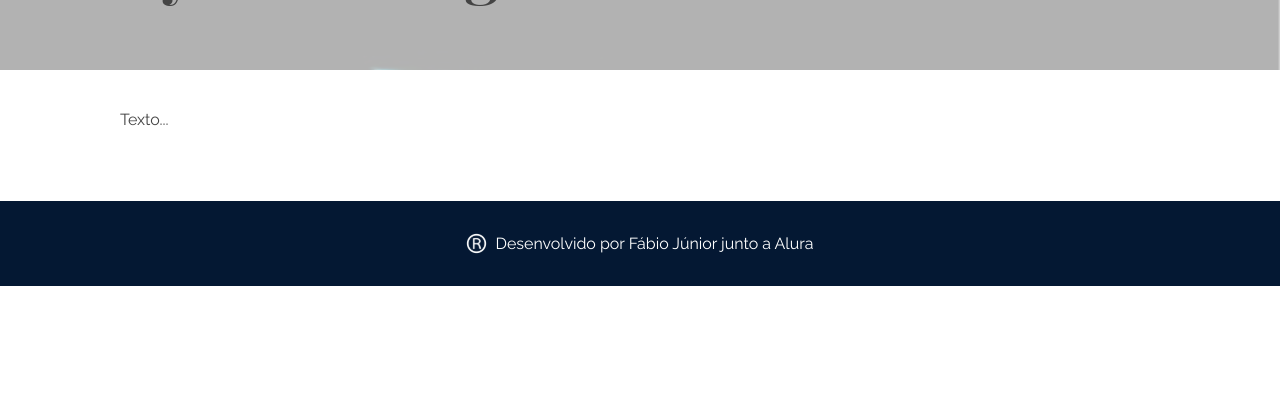
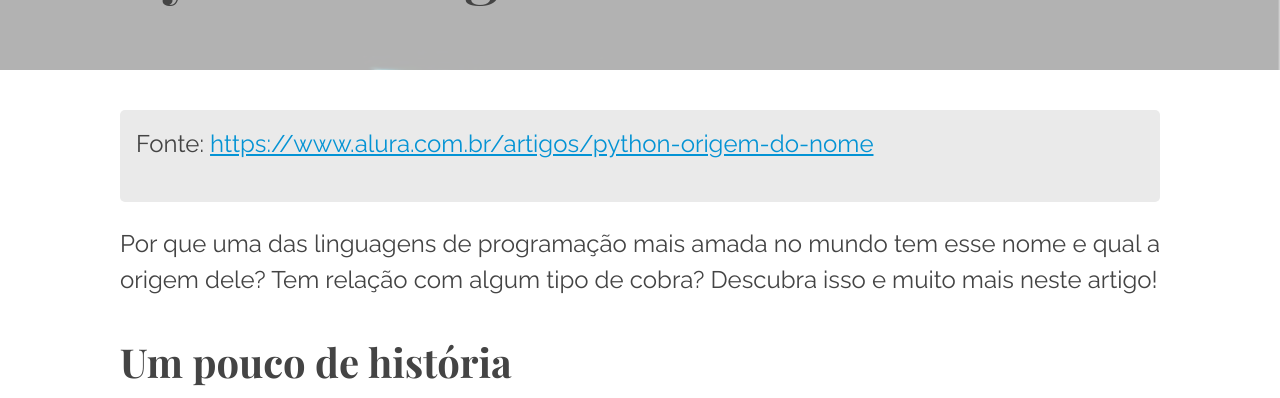
Before and after one commit to fabiosimplis/ola_mundo_react_router, a React (Vite) app: page /posts/1 in a window 1280 px wide. Shown: the part 800-1198 px from the top of the page. Before the commit the page ends 1086 px from the top, so only its background shows below. Built offline with nearby package versions, Linux system fonts and the light colour scheme.

Commit message:
add `React MarkDown` finalização das paginas de post

```diff
--- a/jsconfig.json
+++ b/jsconfig.json
@@ -1,6 +1,9 @@
 {
   "compilerOptions": {
-    "baseUrl": "src"
+    "baseUrl": "src",
+    "jsx": "react-jsx",
+    "moduleResolution": "node",
+    "esModuleInterop": true
   },
   "include": ["src"]
 }
--- a/package.json
+++ b/package.json
@@ -12,6 +12,7 @@
   "dependencies": {
     "react": "^18.3.1",
     "react-dom": "^18.3.1",
+    "react-markdown": "^9.0.3",
     "react-router-dom": "^6.28.2"
   },
   "devDependencies": {
--- /dev/null
+++ b/src/components/Post/Post.css
@@ -0,0 +1,73 @@
+.post-markdown-container h3,
+.post-markdown-container h4,
+.post-markdown-container h5,
+.post-markdown-container h6 {
+    font-family: var(--fonte-secundaria);
+}
+
+.post-markdown-container h3 {
+    margin-bottom: 2rem;
+    font-size: 2.5rem;
+}
+
+.post-markdown-container h4 {
+    margin-bottom: 1.5rem;
+    font-size: 2rem;
+}
+
+.post-markdown-container p {
+    text-align: justify;
+    font-size: 1.5rem;
+    line-height: 2.25rem;
+    margin-bottom: 1.5rem;
+}
+
+.post-markdown-container a {
+    color: #0493d4;
+    text-decoration: underline;
+}
+
+.post-markdown-container img {
+    display: block;
+    margin: 0 auto;
+}
+
+.post-markdown-container ul {
+    font-size: 1.5rem;
+}
+
+.post-markdown-container ul > li {
+    margin-bottom: 1rem;
+    list-style: disc;
+}
+
+.post-markdown-container pre,
+.post-markdown-container blockquote {
+    margin-bottom: 1.5rem;
+    padding: 1rem;
+    background-color: #eaeaea;
+    border-radius: 5px;
+}
+
+.post-markdown-container pre {
+    overflow-x: auto;
+}
+
+@media (max-width: 1100px) {
+    .post-markdown-container p {
+        margin-bottom: 2rem;
+    }
+}
+
+@media (max-width: 744px) {
+    .post-markdown-container h3 {
+        font-size: 1.5rem;
+        line-height: 2rem;
+        margin-bottom: 1.5rem;
+    }
+
+    .post-markdown-container p {
+        font-size: 1rem;
+        line-height: 1.75rem;
+    }
+}
--- a/src/components/Post/index.jsx
+++ b/src/components/Post/index.jsx
@@ -1,7 +1,8 @@
 import { useParams } from "react-router-dom";
-import styles from "./Post.module.css";
 import posts from "json/posts.json";
 import PostModelo from "components/PostModelo";
+import ReactMarkdown from "react-markdown";
+import "./Post.css";
 
 export default function Post() {
   const parametros = useParams();
@@ -12,8 +13,10 @@ export default function Post() {
     <PostModelo
       fotoCapa={`/assets/posts/${post.id}/capa.png`}
       titulo={post.titulo}
-      >
-      Texto...
+    >
+      <div className="post-markdown-container">
+        <ReactMarkdown>{post.texto}</ReactMarkdown>
+      </div>
     </PostModelo>
   );
 }
```
Also changed, not shown: src/components/Post/Post.module.css (deleted), 1 other file (tests, documents, lock files or other folders).
